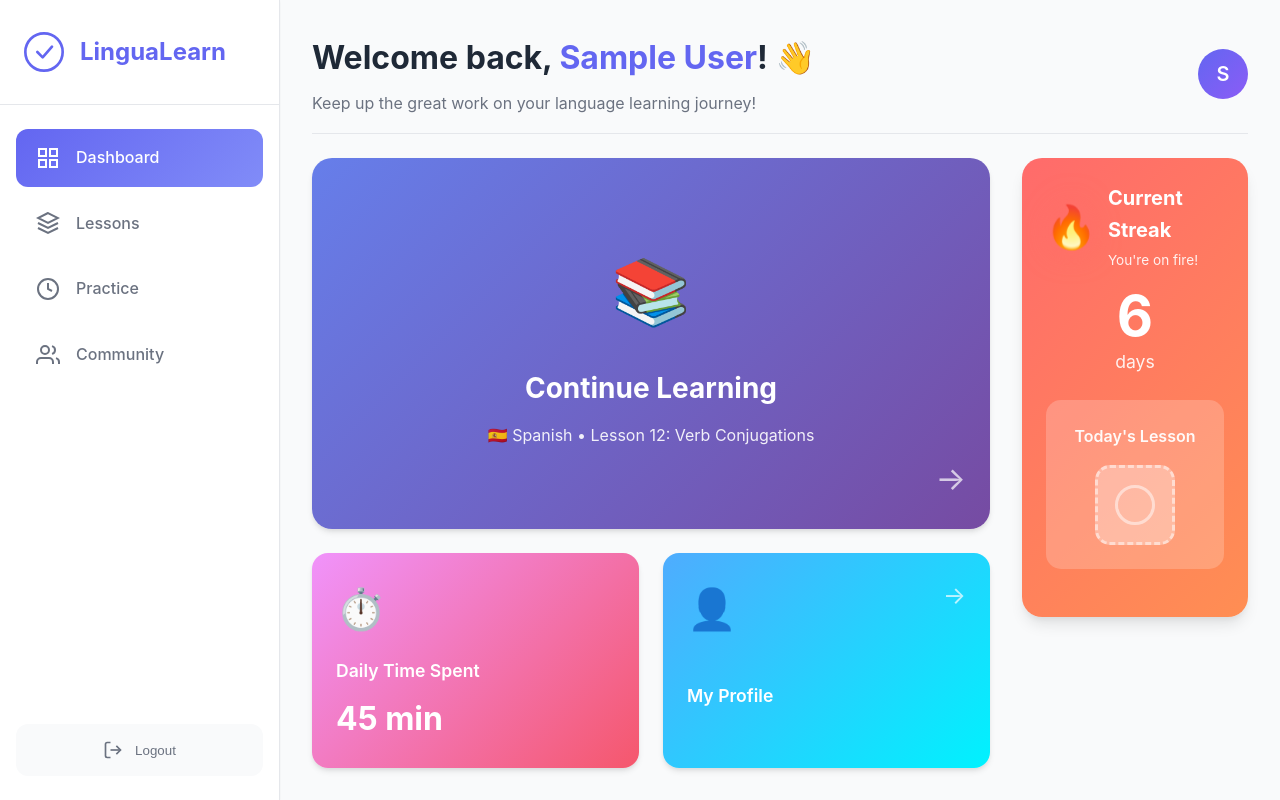
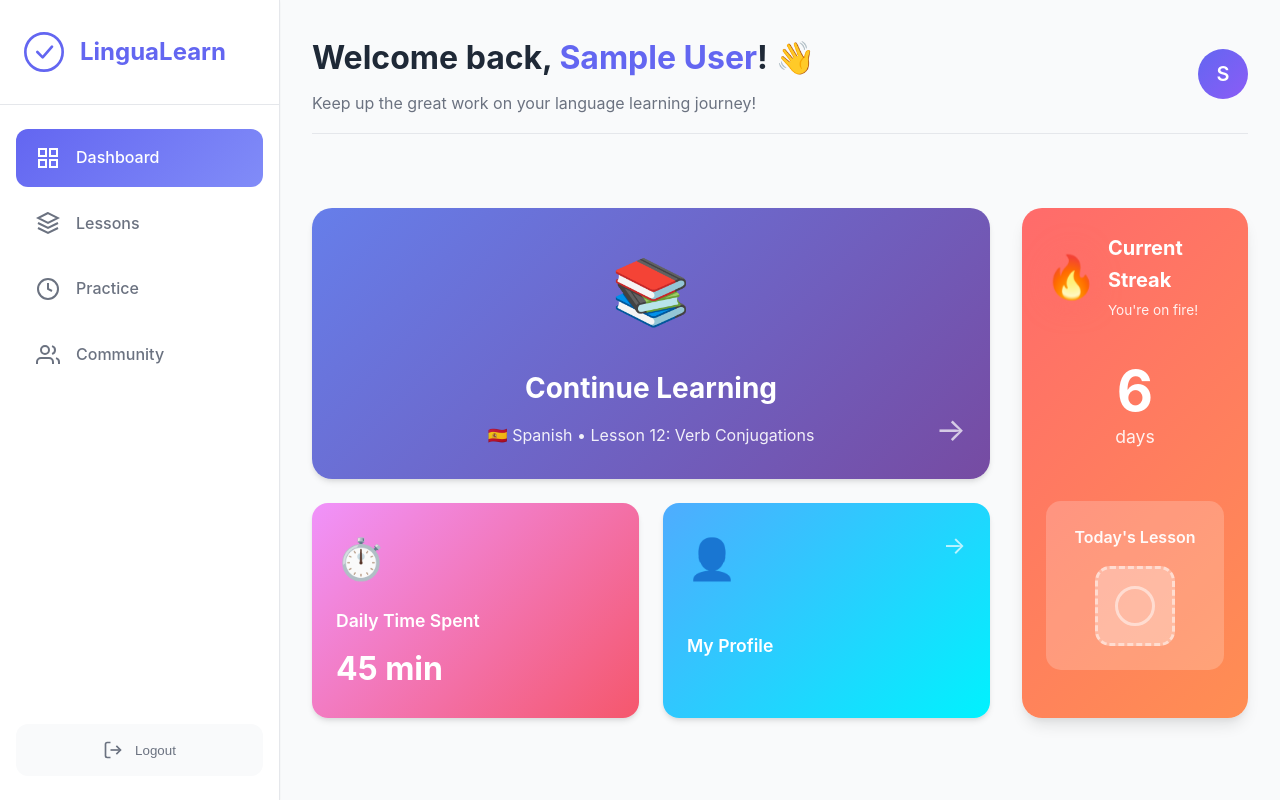
Before and after one commit to sardanad12/UFT-Hacks-13, a React (Vite) app in the folder frontend/: page /dashboard in a window 1280 px wide. Built offline with nearby package versions, Linux system fonts and the light colour scheme; sample sign-in values are in the browser's storage.

Commit message:
Fixed streak card ratio

```diff
--- a/frontend/src/components/ActionTile.css
+++ b/frontend/src/components/ActionTile.css
@@ -12,8 +12,9 @@
     box-shadow: var(--shadow-md);
     position: relative;
     overflow: hidden;
-    flex: 1;
     min-height: 0;
+    height: 100%;
+    width: 100%;
 }
 
 .action-tile:hover {
--- a/frontend/src/components/SmallTile.css
+++ b/frontend/src/components/SmallTile.css
@@ -10,6 +10,7 @@
     position: relative;
     overflow: hidden;
     height: 100%;
+    width: 100%;
 }
 
 .small-tile:hover {
--- a/frontend/src/components/StreakCard.css
+++ b/frontend/src/components/StreakCard.css
@@ -9,6 +9,8 @@
     justify-content: space-between;
     min-height: 0;
     max-height: 100%;
+    height: 100%;
+    display: flex;
 }
 
 .streak-header {
@@ -64,6 +66,7 @@
     flex-direction: column;
     align-items: center;
     gap: 1rem;
+    flex: 1;
 }
 
 .completion-label {
--- a/frontend/src/pages/Dashboard.css
+++ b/frontend/src/pages/Dashboard.css
@@ -13,7 +13,7 @@
     margin-left: 280px;
     padding: 2rem;
     animation: fadeIn 0.5s ease;
-    height: auto;
+    height: 100vh;
     overflow-y: hidden;
     display: flex;
     flex-direction: column;
@@ -65,6 +65,13 @@
     flex: 1 1 0;
     align-items: stretch;
     min-height: 0;
+    align-items: center;
+}
+
+.dashboard-wrapper {
+    flex: 1;
+    display: flex;
+    align-items: center;
 }
 
 /* Action Tiles Section - Left side (3/4) */
@@ -73,6 +80,7 @@
     flex-direction: column;
     gap: 1.5rem;
     min-height: 0;
+    flex 1 1;
 }
 
 /* Small Tiles Row - Two tiles side by side */
@@ -87,6 +95,7 @@
 .streak-section {
     display: flex;
     flex-direction: column;
+    height: 100%;
 }
 
 /* Responsive Design */
--- a/frontend/src/pages/Dashboard.jsx
+++ b/frontend/src/pages/Dashboard.jsx
@@ -97,6 +97,7 @@ const Dashboard = () => {
         </header>
 
         {/* Main Dashboard Content */}
+        <div className='dashboard-wrapper'>
         <div className="dashboard-content">
           {/* Action Tiles Section - 4/5 of space */}
           <div className="action-tiles-section">
@@ -134,6 +135,7 @@ const Dashboard = () => {
             />
           </div>
         </div>
+        </div>
       </main>
     </div>
   )
```
